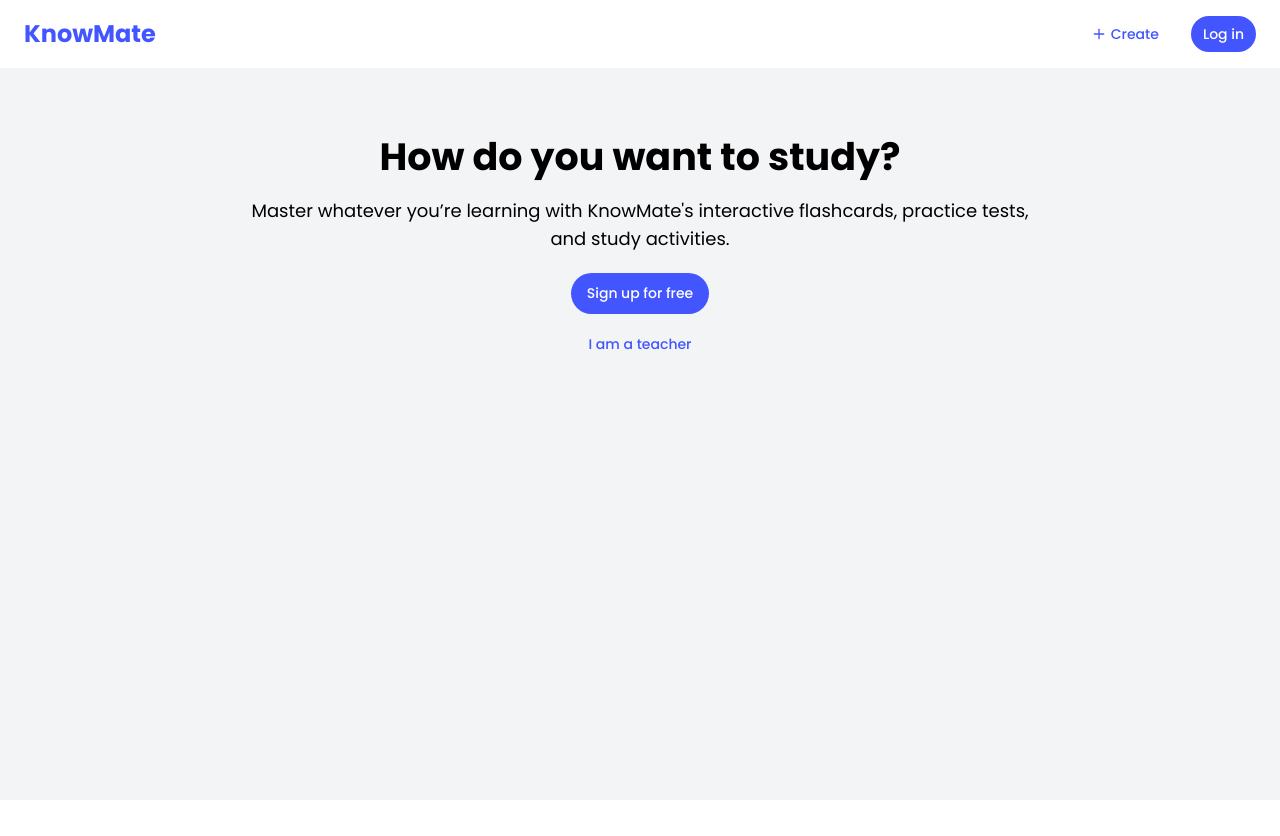
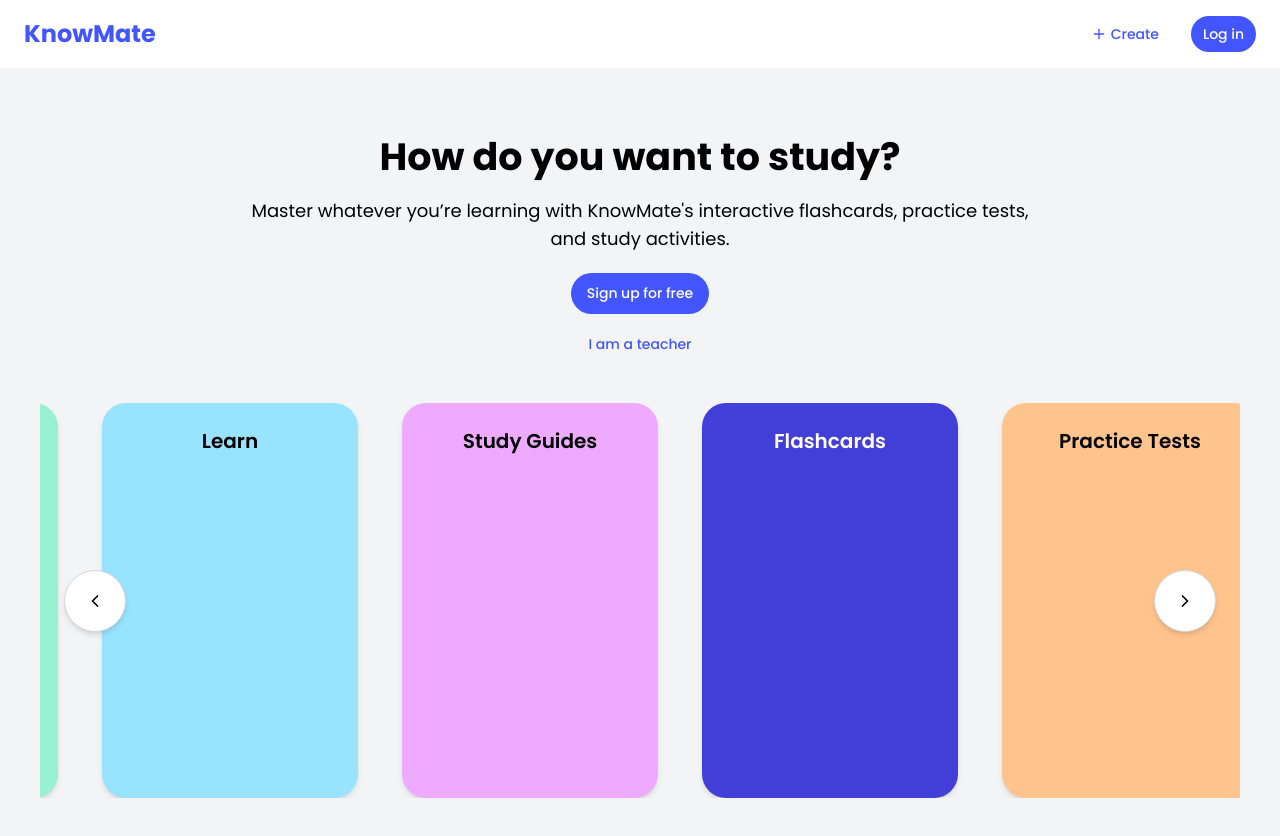
Before and after one commit to gideonadjei94/KnowMateFrontend, a React (Vite) app: page / in a window 1280 px wide. Shown: the top 836 px of the page. Before the commit the page ends 800 px from the top, so only its background shows below. Built offline with nearby package versions, Linux system fonts and the light colour scheme; the HTML template or start-up script is replaced by a standard one.

Commit message:
Initial Commit

```diff
--- /dev/null
+++ b/src/components/FeaturesCarousel.jsx
@@ -0,0 +1,109 @@
+import Slider from "react-slick";
+import "slick-carousel/slick/slick.css";
+import "slick-carousel/slick/slick-theme.css";
+import { ChevronLeft, ChevronRight } from "lucide-react";
+
+// Arrow Component
+function SampleArrow({ style, onClick, direction }) {
+  return (
+    <div
+      className={`absolute top-1/2 transform -translate-y-1/2 z-10 cursor-pointer bg-white p-5 rounded-full shadow-md flex items-center justify-center ${
+        direction === "next"
+          ? "right-6 border border-gray-300"
+          : "left-6 border border-gray-300"
+      }`}
+      style={{ ...style, display: "flex" }}
+      onClick={onClick}
+    >
+      {direction === "next" ? (
+        <ChevronRight size={20} />
+      ) : (
+        <ChevronLeft size={20} />
+      )}
+    </div>
+  );
+}
+
+// Features Carousel Component
+function FeaturesCarousel() {
+  const settings = {
+    dots: false,
+    infinite: true,
+    speed: 500,
+    slidesToShow: 4,
+    slidesToScroll: 1,
+    nextArrow: <SampleArrow direction="next" />,
+    prevArrow: <SampleArrow direction="prev" />,
+    autoplay: false,
+    // autoplaySpeed: 2500,
+    pauseOnHover: true,
+    responsive: [
+      {
+        breakpoint: 1024,
+        settings: { slidesToShow: 2, slidesToScroll: 1, dots: true },
+      },
+      {
+        breakpoint: 768,
+        settings: { slidesToShow: 1, slidesToScroll: 1, dots: true },
+      },
+    ],
+  };
+
+  return (
+    <div className="w-full px-10 py-12">
+      <Slider {...settings}>
+        {features.map((feature, index) => (
+          <div
+            key={index}
+            className={`p-6 rounded-3xl shadow-md text-center mx-10 h-[395px] flex flex-col justify-between ${
+              index === 0
+                ? "bg-[#98E3FF] text-black"
+                : index === 1
+                ? "bg-[#EEAAFF] text-black"
+                : index === 2
+                ? "bg-[#423ED8] text-white"
+                : index === 3
+                ? "bg-[#FFC38C] text-black"
+                : index === 4
+                ? "bg-[#98F1D1] text-black"
+                : ""
+            }`}
+          >
+            <h2 className="text-xl font-semibold">{feature.title}</h2>
+          </div>
+        ))}
+      </Slider>
+    </div>
+  );
+}
+
+// Feature data
+const features = [
+  {
+    title: "Learn",
+    description:
+      "Explore new topics and expand your knowledge with curated learning paths.",
+  },
+  {
+    title: "Study Guides",
+    description:
+      "Use well-structured study guides to understand core concepts efficiently.",
+  },
+  {
+    title: "Flashcards",
+    description:
+      "Memorize key points with interactive flashcards designed for active recall.",
+  },
+  {
+    title: "Practice Tests",
+    description:
+      "Test your understanding with quizzes and mock exams that simulate real scenarios.",
+  },
+  {
+    title: "Expert Solution",
+    description:
+      "Get step-by-step solutions and explanations from experts to tough questions.",
+  },
+];
+
+export default FeaturesCarousel;
--- a/src/index.css
+++ b/src/index.css
@@ -8,3 +8,7 @@
 html {
   scroll-behavior: smooth;
 }
+
+.slick-slide {
+  padding: 0 22px;
+}
--- a/src/pages/LandingPage.jsx
+++ b/src/pages/LandingPage.jsx
@@ -1,9 +1,10 @@
 import { Plus } from "lucide-react";
 import React from "react";
+import FeaturesCarousel from "../components/FeaturesCarousel";
 
 export default function LandingPage() {
   return (
-    <div className="w-dvw h-screen relative">
+    <div className="w-dvw relative min-h-screen flex flex-col bg-gray-100 pb-10">
       {/* Navbar */}
       <nav className="fixed top-0 left-0 w-full bg-white  z-50 flex items-center justify-between px-6 py-4">
         <div className="text-2xl font-bold text-[#4255ff]">KnowMate</div>
@@ -19,7 +20,7 @@ export default function LandingPage() {
       </nav>
 
       {/* Main */}
-      <div className="w-full bg-gray-100 h-full flex justify">
+      <div className="w-full  h-full flex flex-col">
         <div className="flex flex-col gap-y-3 w-full text-center items-center pt-32">
           <h1 className="text-[38px] font-bold">How do you want to study?</h1>
           <p className="text-lg ">
@@ -37,6 +38,8 @@ export default function LandingPage() {
           </button>
         </div>
       </div>
+
+      <FeaturesCarousel />
     </div>
   );
 }
```
